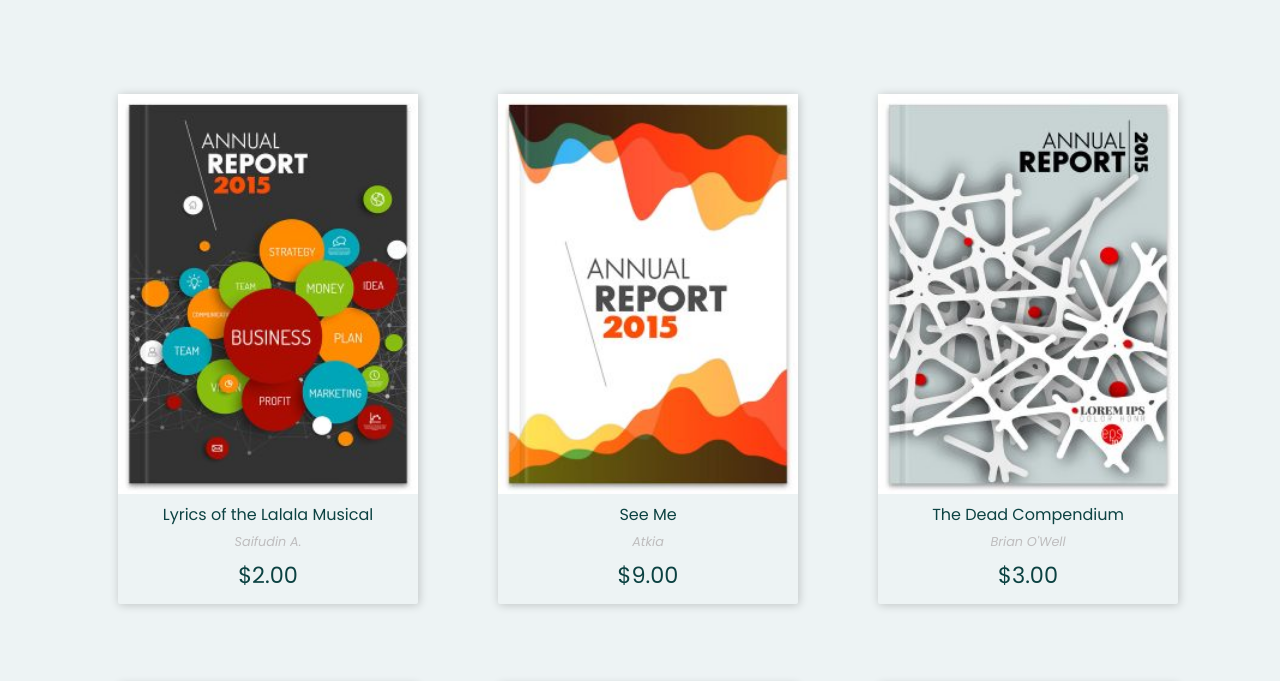
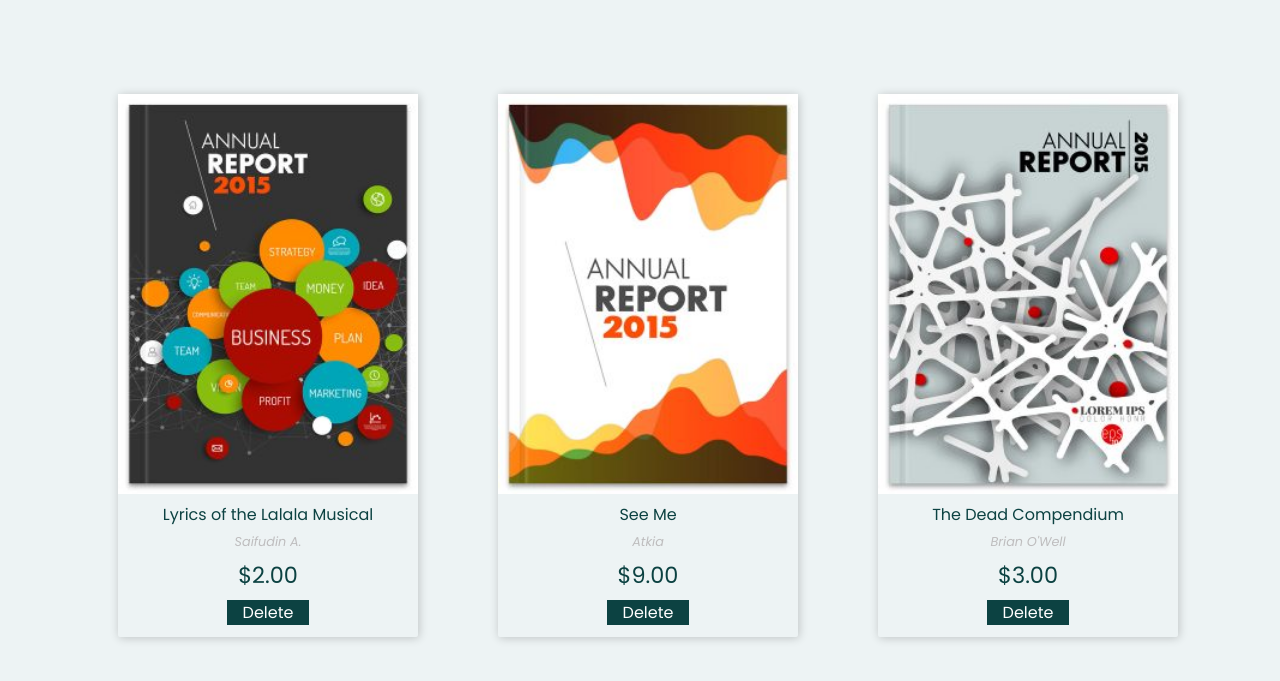
Before and after one commit to omaraburabie3/Bookie, a plain HTML site: page index.html in a window 1280 px wide. Shown: the part 90-771 px from the top of the page. Drawn offline with Linux system fonts and the light colour scheme; a web font is replaced by a local one.

Commit message:
make delete button for remove any card when click in the button by js

```diff
--- a/script.js
+++ b/script.js
@@ -108,6 +108,14 @@ for (let i = 0; i <= books.length; i++) {
   card.appendChild(title);
   card.appendChild(author);
   card.appendChild(price);
+  //make delete button for delet card from page
+  const deleteBtn = document.createElement("button");
+  deleteBtn.className = "delete";
+  deleteBtn.textContent = "Delete";
+  card.appendChild(deleteBtn);
+  deleteBtn.addEventListener("click", () => {
+    card.remove();
+  });
 
 }
 // END BOOKS CARDS SECTION
--- a/style.css
+++ b/style.css
@@ -142,3 +142,11 @@ header {
   margin-top: 0.4rem;
   color: rgb(12, 66, 66);
 }
+.delete{
+  font-size: 1rem;
+  background-color: rgb(12, 66, 66);
+  border: none;
+  padding: 0 1rem;
+  margin-top: 0.5rem;
+  cursor: pointer;
+}
```
